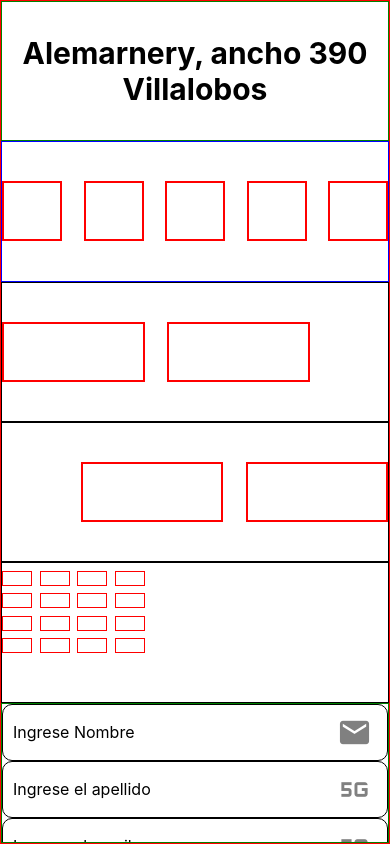
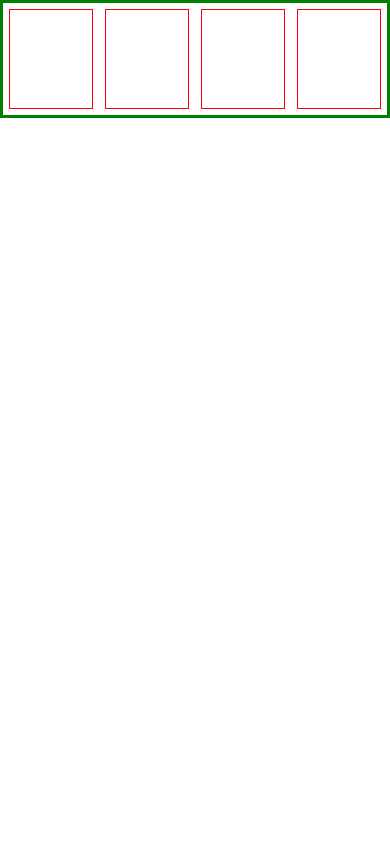
Before and after one commit to Alemarnery/reactNative, a React Native app: screen / in a window 390 px wide. Built offline with nearby package versions, Linux system fonts and the light colour scheme.

Commit message:
imageComponent

```diff
--- a/App.js
+++ b/App.js
@@ -1,6 +1,5 @@
 import React from "react";
 import { SafeAreaProvider } from "react-native-safe-area-context";
-
 import Layout from "./layout";
 
 export default function App() {
--- /dev/null
+++ b/Components/Image/index.js
@@ -0,0 +1,30 @@
+import React from "react";
+import { View, StyleSheet, Text } from "react-native";
+
+const Image = () => {
+  return (
+    <View style={Style.parentView}>
+      <View style={Style.imageView}></View>
+      <View style={Style.imageView}></View>
+      <View style={Style.imageView}></View>
+      <View style={Style.imageView}></View>
+    </View>
+  );
+};
+
+const Style = StyleSheet.create({
+  parentView: {
+    borderColor: "green",
+    borderWidth: 3,
+    flexDirection: "row",
+  },
+  imageView: {
+    borderColor: "red",
+    borderWidth: 1,
+    flex: 1 / 2,
+    margin: 6,
+    height: 100,
+  },
+});
+
+export default Image;
--- a/layout.js
+++ b/layout.js
@@ -2,8 +2,17 @@ import React from "react";
 import { SafeAreaView } from "react-native-safe-area-context";
 import { View, ScrollView, StyleSheet, Text, Dimensions } from "react-native";
 import Input from "./Components/Input";
+import Image from "./Components/Image";
 
-const layout = () => (
+const layout = () => {
+  return (
+    <SafeAreaView>
+      <Image />
+    </SafeAreaView>
+  );
+
+  /* Primer y Segundo ejercicio */
+  return (
     <SafeAreaView style={Style.SafeAreaViewStyles}>
       <View style={Style.ViewGreen}>
         <Text style={Style.textHeader}>
@@ -69,20 +78,15 @@ const layout = () => (
             iconName="5g"
             iconLib="MaterialIcon"
           />
-        <Input
-          placeholder="Ingrese el edad"
-          iconName="5g"
-          iconLib="MaterialIcon"
-        />
         </ScrollView>
       </View>
     </SafeAreaView>
   );
+};
 
 const height = 60;
 const width = 60;
 const space = (Dimensions.get("window").width - width * 5) / 4;
-
 const Style = StyleSheet.create({
   SafeAreaViewStyles: {
     borderWidth: 1,
```
Lines whose indentation alone changed are shown as unchanged.
